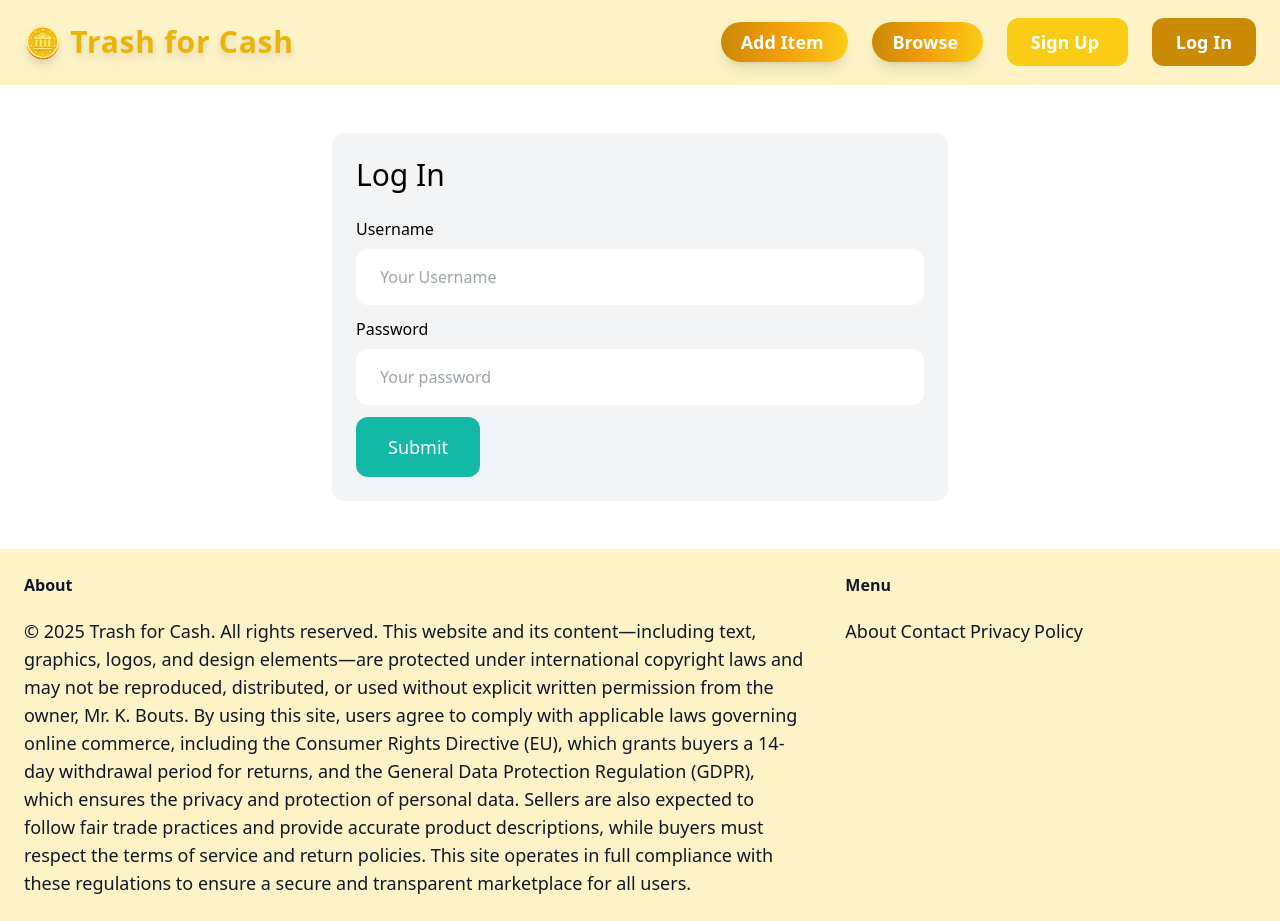
After one commit to burngamer/Trashcash, a Django app: page /login/ in a window 1280 px wide. The commit adds this page. Run offline with Django 5.2, Linux system fonts and the light colour scheme; some libraries are stand-ins or nearby versions.

Commit message:
Logging in maintaining session and items

```diff
--- a/trashcash/core/forms.py
+++ b/trashcash/core/forms.py
@@ -1,6 +1,18 @@
 from django import forms
-from django.contrib.auth.forms import UserCreationForm
+from django.contrib.auth.forms import UserCreationForm, AuthenticationForm
 from django.contrib.auth.models import User
+
+class LoginForm(AuthenticationForm):
+    username = forms.CharField(widget=forms.TextInput(attrs={
+            'placeholder': 'Your Username',
+            'class': 'w-full py-4 px-6 rounded-xl'
+        }))
+    password = forms.CharField(widget=forms.TextInput(attrs={
+            'placeholder': 'Your password',
+            'class': 'w-full py-4 px-6 rounded-xl'
+        }))
+
+
 
 class SignupForm(UserCreationForm):
     class Meta:
--- a/trashcash/core/templates/core/base.html
+++ b/trashcash/core/templates/core/base.html
@@ -20,13 +20,21 @@
                 <a href="#" class="text-lg font-semibold text-white bg-gradient-to-r from-yellow-600 via-amber-500 to-yellow-400 px-5 py-2 rounded-full shadow-lg hover:scale-105 hover:brightness-110 transform transition duration-300 ease-in-out">
                       Browse
                 </a>
-
+                {% if request.user.is_authenticated %}
+                <a href="#" class="px-6 py-3 text-lg font-semibold bg-yellow-400 text-white rounded-xl hover:bg-yellow-500 hover:shadow-md hover:shadow-yellow-300 transition duration-300 ease-in-out">
+                    Inbox
+                </a>
+                <a href="#" class="px-6 py-3 text-lg font-semibold bg-yellow-600 text-white rounded-xl hover:bg-yellow-700 hover:shadow-md hover:shadow-yellow-400 transition duration-300 ease-in-out">
+                    Dashboard
+                </a>
+                {% else %}
                 <a href="{% url 'core:signup' %}" class="px-6 py-3 text-lg font-semibold bg-yellow-400 text-white rounded-xl hover:bg-yellow-500 hover:shadow-md hover:shadow-yellow-300 transition duration-300 ease-in-out">
                     Sign Up
                 </a>
-                <a href="#" class="px-6 py-3 text-lg font-semibold bg-yellow-600 text-white rounded-xl hover:bg-yellow-700 hover:shadow-md hover:shadow-yellow-400 transition duration-300 ease-in-out">
+                <a href="{% url 'core:login' %}" class="px-6 py-3 text-lg font-semibold bg-yellow-600 text-white rounded-xl hover:bg-yellow-700 hover:shadow-md hover:shadow-yellow-400 transition duration-300 ease-in-out">
                     Log In
                 </a>
+                {% endif %}
 
 
             </div>
--- /dev/null
+++ b/trashcash/core/templates/core/login.html
@@ -0,0 +1,36 @@
+{% extends 'core/base.html' %}
+
+{% block title %}Log In{% endblock %}
+
+{% block content %}
+<div class="w-1/2 my-6 mx-auto p-6 bg-gray-100 rounded-xl">
+    <h1 class="mb-6 text-3xl">Log In</h1>
+
+    <form method="post" action=".">
+        {% csrf_token %}
+
+
+        <div class="mb-3">
+            <label class="inline-block mb-2">Username</label><br>
+            {{ form.username }}
+        </div>
+
+        <div class="mb-3">
+            <label class="inline-block mb-2">Password</label><br>
+            {{ form.password }}
+        </div>
+
+        {% if form.errors or form.non_field_errors %}
+        <div class="mb-3 p-6 bg-red-100 rounded-xl">
+            {% for field in form %}
+                {{ field.errors}}
+            {% endfor %}
+            {{ form.non_field_errors }}
+        </div>
+        {% endif %}
+
+        <button class="py-4 px-8 text-lg bg-teal-500 hover:bg-teal-700 rounded-xl text-white">Submit</button>
+
+    </form>
+</div>
+{% endblock %}
--- a/trashcash/core/urls.py
+++ b/trashcash/core/urls.py
@@ -1,9 +1,12 @@
+from django.contrib.auth import views as auth_views
 from django.urls import path
 from . import views
+from .forms import LoginForm
 app_name = 'core'
 
 urlpatterns = [
     path('', views.index, name='index'),
     path('contact/', views.contact, name='contact'),
-    path('signup/', views.signup, name='signup',)
+    path('signup/', views.signup, name='signup',),
+    path('login/', auth_views.LoginView.as_view(template_name='core/login.html',authentication_form=LoginForm), name='login')
 ]
--- /dev/null
+++ b/trashcash/item/forms.py
@@ -0,0 +1,3 @@
+from django import forms
+
+from .models import Item
--- a/trashcash/trashcash/settings.py
+++ b/trashcash/trashcash/settings.py
@@ -26,6 +26,10 @@ SECRET_KEY = 'django-insecure-#-1&2eqkvshd4@oh66cys9$+=)v_x-qmd-$bi5(5k)v53k^7@b
 DEBUG = True
 
 ALLOWED_HOSTS = []
+LOGIN_URL = '/login/'
+LOGIN_REDIRECT_URL = '/'
+LOGOUT_REDIRECT_URL = '/'
+
 
 
 # Application definition
```
Also changed, not shown: trashcash/db.sqlite3.
